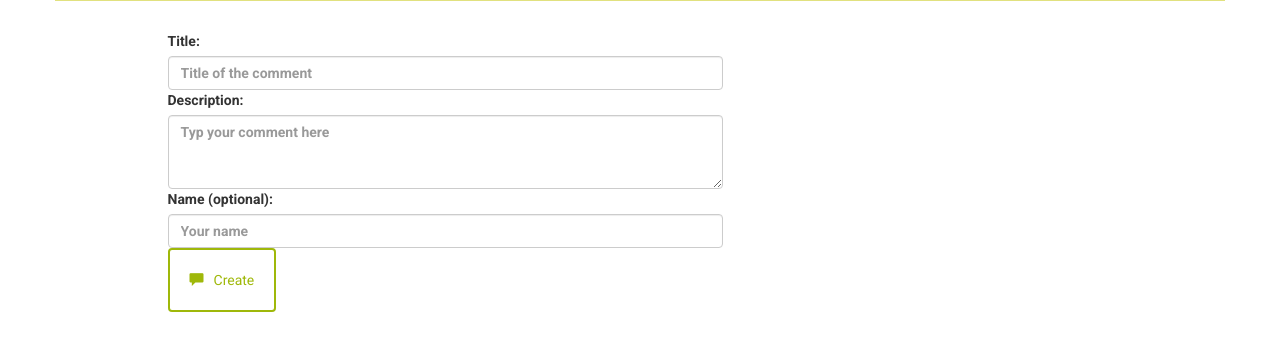
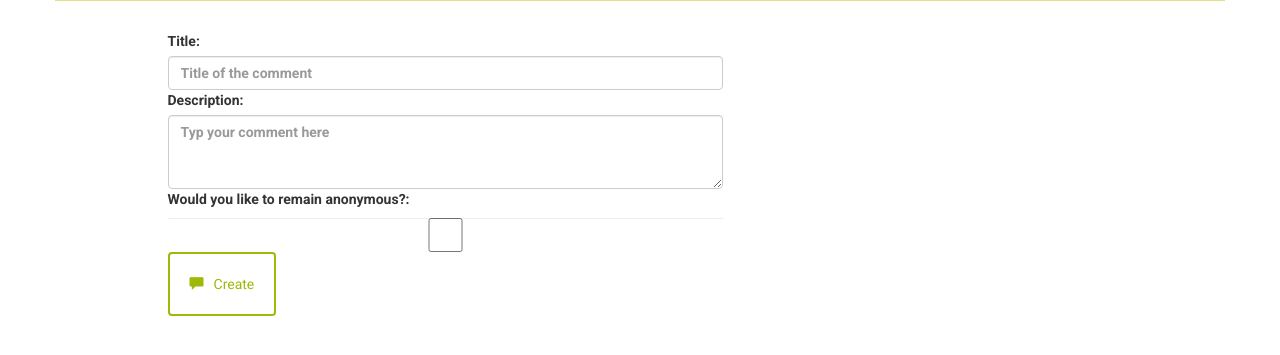
Before and after one commit to MQCOMP3310-2023/comp3310assignment2-team, a Flask app: page /restaurant/1/comment/new/ in a window 1280 px wide. Shown: the part 244-599 px from the top of the page. Run offline with Flask 3, Linux system fonts and the light colour scheme; some libraries are stand-ins or nearby versions.

Commit message:
linked comments to users

```diff
--- a/project/main.py
+++ b/project/main.py
@@ -111,7 +111,7 @@ def newComment(restaurant_id):
    user = getUser()
    if request.method == 'POST':
       if user != None and user.permission == 0:
-        comment = Comment(title = request.form['title'], description = request.form['description'], name = request.form['name'], restaurantid = restaurant_id)
+        comment = Comment(title = request.form['title'], description = request.form['description'], restaurantid = restaurant_id, userid = user.id)
         db.session.add(comment)
         db.session.commit()
         flash('New Comment %s Successfully Created' % (comment.title))
@@ -129,7 +129,10 @@ def newMenuItem(restaurant_id):
   restaurant = db.session.query(Restaurant).filter_by(id = restaurant_id).one()
   if request.method == 'POST':
       if user != None and user.restaurant == restaurant_id:
-        newItem = MenuItem(name = request.form['name'], description = request.form['description'], price = request.form['price'], course = request.form['course'], restaurant_id = restaurant_id)
+        print(request.form['name'])
+        if(request.form['name'].value == "anonymous"):
+           username = user.name
+        newItem = MenuItem(name = request.form['name'], description = request.form['description'], price = request.form['price'], course = request.form['course'], restaurant_id = restaurant_id, username = username)
         db.session.add(newItem)
         db.session.commit()
         flash('New Menu %s Item Successfully Created' % (newItem.name))
--- a/project/templates/newcomment.html
+++ b/project/templates/newcomment.html
@@ -19,8 +19,8 @@
 					<label for="description">Description:</label>
 					<textarea class="form-control" maxlength="250" rows="3" name="description" placeholder="Typ your comment here" required></textarea>
 
-					<label for="name">Name (optional):</label>
-					<input type ="text" maxlength="80" class="form-control" name="name" placeholder="Your name">
+					<label for="name">Would you like to remain anonymous?:</label>
+					<input type ="checkbox" class="form-control" name="name" value="anonymous">
 
 					<button type="submit" class="btn btn-default" id="submit" type="submit">
 					<span class="glyphicon glyphicon-comment" aria-hidden="true"></span>Create</button>
```
Also changed, not shown: project/models.py (+20 -18 lines).
